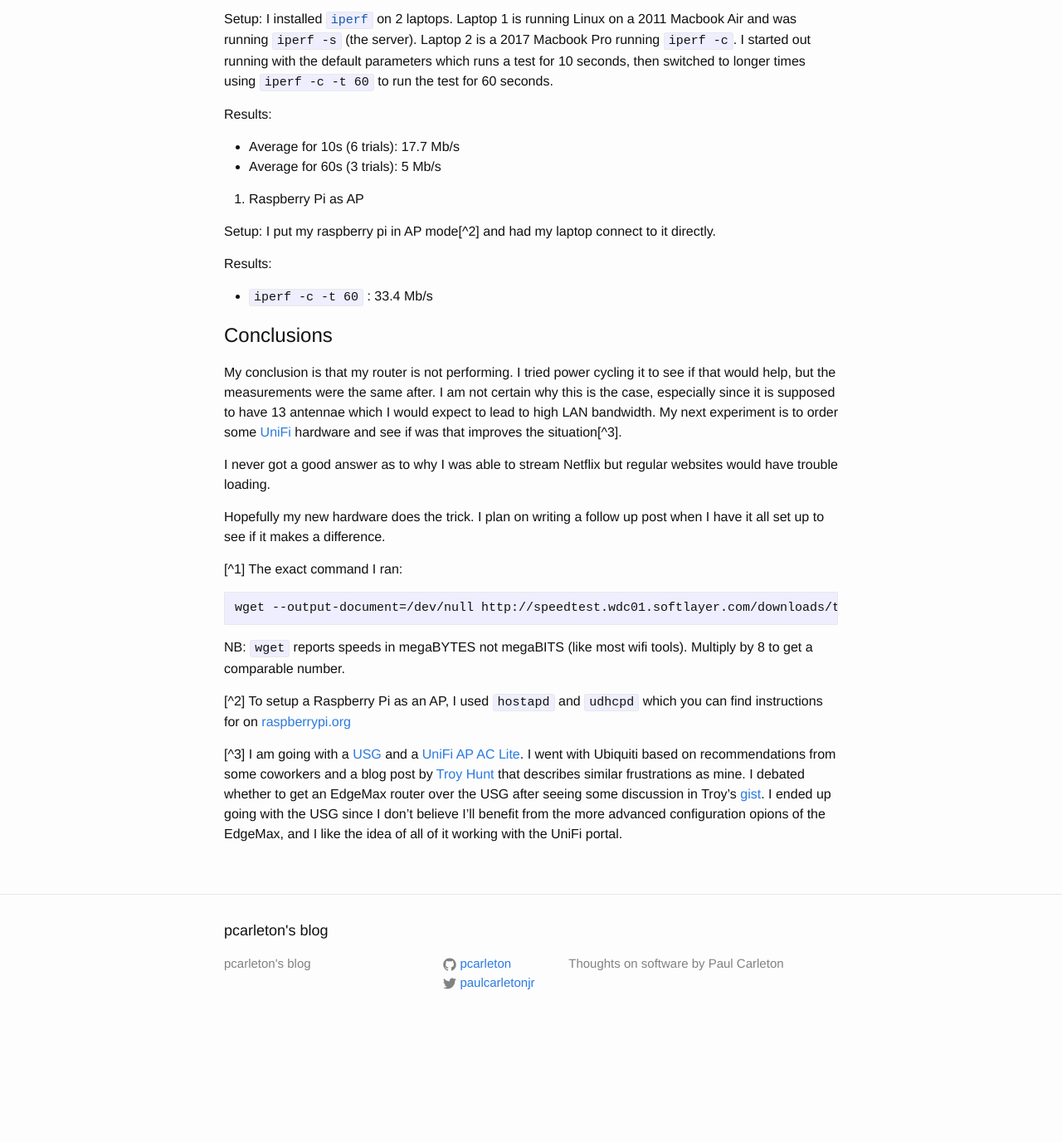
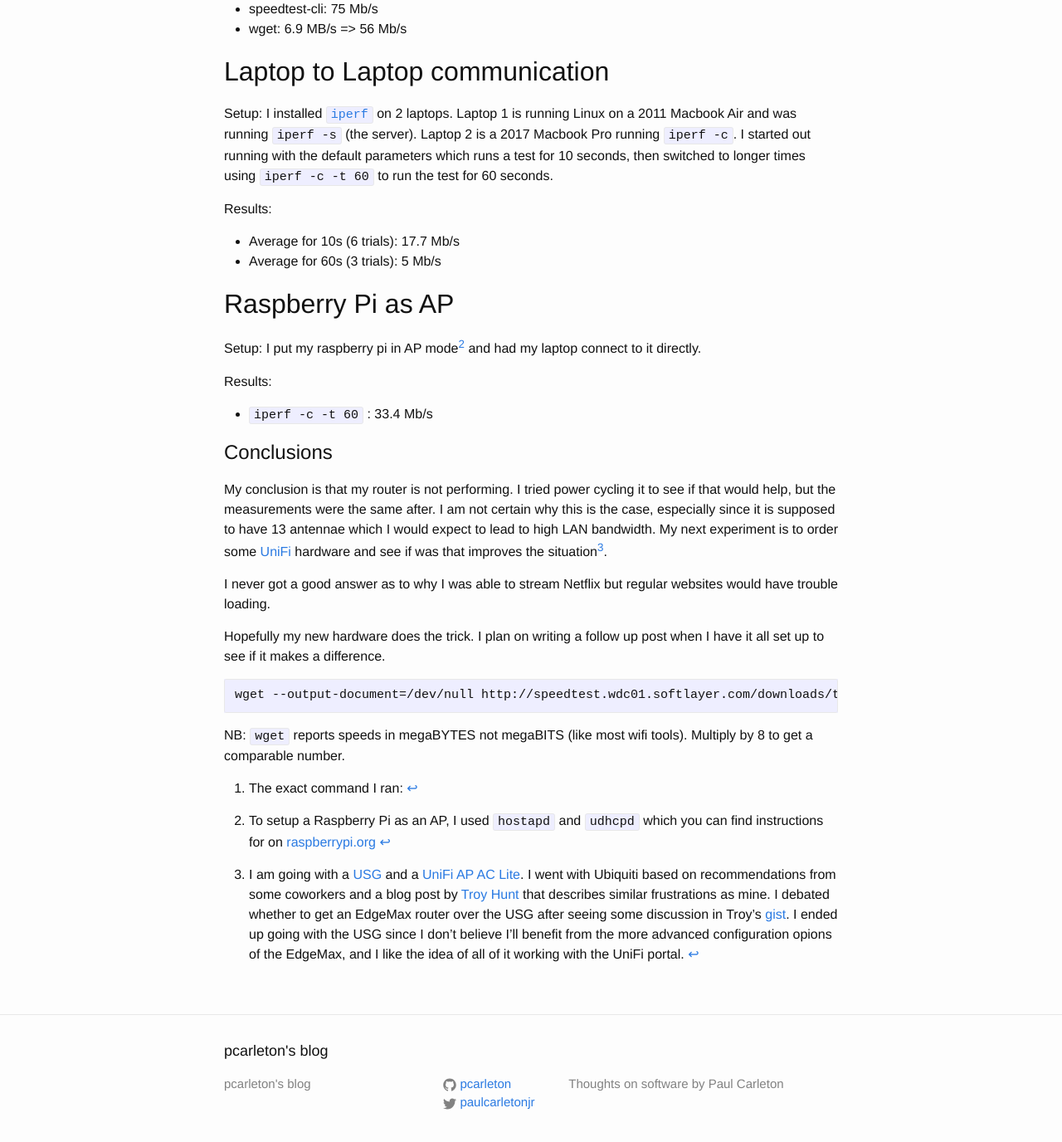
Before and after one commit to pcarleton/pcarleton.github.io, a Jekyll site: the page built from _posts/2018-01-04-wifi-debug.md, in a window 1280 px wide and 1400 px high, scrolled down 1607 px. Shown: the top 1376 px of the window at 83% size. Built offline with Jekyll 4.4.1, drawn with Linux system fonts in a browser that asks for light colours; comment, search, counter and statistics services are not loaded; before the commit the page ends 2862 px from its top, so only the background shows below that; some of the changed text lies outside the part shown.

Commit message:
Reformat headings and fix footnotes

````diff
--- a/_posts/2018-01-04-wifi-debug.md
+++ b/_posts/2018-01-04-wifi-debug.md
@@ -37,9 +37,11 @@ Next, I thought maybe there was a lot of WiFi congestion in my area.  Maybe my r
 
 
 
-# Data
+# Experiments
 
-1. Ran speed tests on 3 different sites: [fast.com](http://fast.com) (Netflix's Speed test site), [speedof.me](http://speedof.me) (Javascript based graphs and reports), and [speedtest.net](http://speedtest.net).
+
+## Speed Tests
+Ran speed tests on 3 different sites: [fast.com](http://fast.com) (Netflix's Speed test site), [speedof.me](http://speedof.me) (Javascript based graphs and reports), and [speedtest.net](http://speedtest.net).
 
 
 Results:
@@ -49,7 +51,7 @@ Results:
 - speedof.me: 3.15 Mbps
 
 
-1. Raspberry Pi on Ethernet
+## Raspberry Pi on Ethernet
 
 Setup:
 
@@ -60,10 +62,10 @@ Results:
 - wget: 6.9 MB/s => 56 Mb/s
 
 
-1. Laptop to Laptop communication
+## Laptop to Laptop communication
 
 Setup:
-I installed [`iperf`]() on 2 laptops. Laptop 1 is running Linux on a 2011 Macbook Air and was running `iperf -s` (the server).  Laptop 2 is a 2017 Macbook Pro running `iperf -c`.  I started out running with the default parameters which runs a test for 10 seconds, then switched to longer times using `iperf -c -t 60` to run the test for 60 seconds.
+I installed [`iperf`](https://iperf.fr/iperf-download.php) on 2 laptops. Laptop 1 is running Linux on a 2011 Macbook Air and was running `iperf -s` (the server).  Laptop 2 is a 2017 Macbook Pro running `iperf -c`.  I started out running with the default parameters which runs a test for 10 seconds, then switched to longer times using `iperf -c -t 60` to run the test for 60 seconds.
 
 Results:
 
@@ -71,7 +73,7 @@ Results:
 - Average for 60s (3 trials): 5 Mb/s
 
 
-1. Raspberry Pi as AP
+## Raspberry Pi as AP
 
 Setup:
 I put my raspberry pi in AP mode[^2] and had my laptop connect to it directly.
@@ -90,13 +92,13 @@ Hopefully my new hardware does the trick. I plan on writing a follow up post whe
 
 
 
-[^1] The exact command I ran:
+[^1]: The exact command I ran:
 ```
 wget --output-document=/dev/null http://speedtest.wdc01.softlayer.com/downloads/test500.zip
 ```
 NB: `wget` reports speeds in megaBYTES not megaBITS (like most wifi tools).  Multiply by 8 to get a comparable number.
 
-[^2] To setup a Raspberry Pi as an AP, I used `hostapd` and `udhcpd` which you can find instructions for on [raspberrypi.org](https://www.raspberrypi.org/documentation/configuration/wireless/access-point.md)
+[^2]: To setup a Raspberry Pi as an AP, I used `hostapd` and `udhcpd` which you can find instructions for on [raspberrypi.org](https://www.raspberrypi.org/documentation/configuration/wireless/access-point.md)
 
 
-[^3] I am going with a [USG](https://www.amazon.com/Ubiquiti-Unifi-Security-Gateway-USG/dp/B00LV8YZLK/ref=sr_1_1?ie=UTF8&qid=1515081742&sr=8-1&keywords=ubiquiti+usg+unifi+security+gateway) and a [UniFi AP AC Lite](https://www.amazon.com/dp/B016K4GQVG/ref=sr_ob_1?ie=UTF8&qid=1515081752&sr=8-1).  I went with Ubiquiti based on recommendations from some coworkers and a blog post by [Troy Hunt](https://www.troyhunt.com/ubiquiti-all-the-things-how-i-finally-fixed-my-dodgy-wifi/) that describes similar frustrations as mine.  I debated whether to get an EdgeMax router over the USG after seeing some discussion in Troy's [gist](https://gist.github.com/troyhunt/86ce1de40e58b1eed0961ce6a7a906d5).  I ended up going with the USG since I don't believe I'll benefit from the more advanced configuration opions of the EdgeMax, and I like the idea of all of it working with the UniFi portal.
+[^3]: I am going with a [USG](https://www.amazon.com/Ubiquiti-Unifi-Security-Gateway-USG/dp/B00LV8YZLK/ref=sr_1_1?ie=UTF8&qid=1515081742&sr=8-1&keywords=ubiquiti+usg+unifi+security+gateway) and a [UniFi AP AC Lite](https://www.amazon.com/dp/B016K4GQVG/ref=sr_ob_1?ie=UTF8&qid=1515081752&sr=8-1).  I went with Ubiquiti based on recommendations from some coworkers and a blog post by [Troy Hunt](https://www.troyhunt.com/ubiquiti-all-the-things-how-i-finally-fixed-my-dodgy-wifi/) that describes similar frustrations as mine.  I debated whether to get an EdgeMax router over the USG after seeing some discussion in Troy's [gist](https://gist.github.com/troyhunt/86ce1de40e58b1eed0961ce6a7a906d5).  I ended up going with the USG since I don't believe I'll benefit from the more advanced configuration opions of the EdgeMax, and I like the idea of all of it working with the UniFi portal.
````
